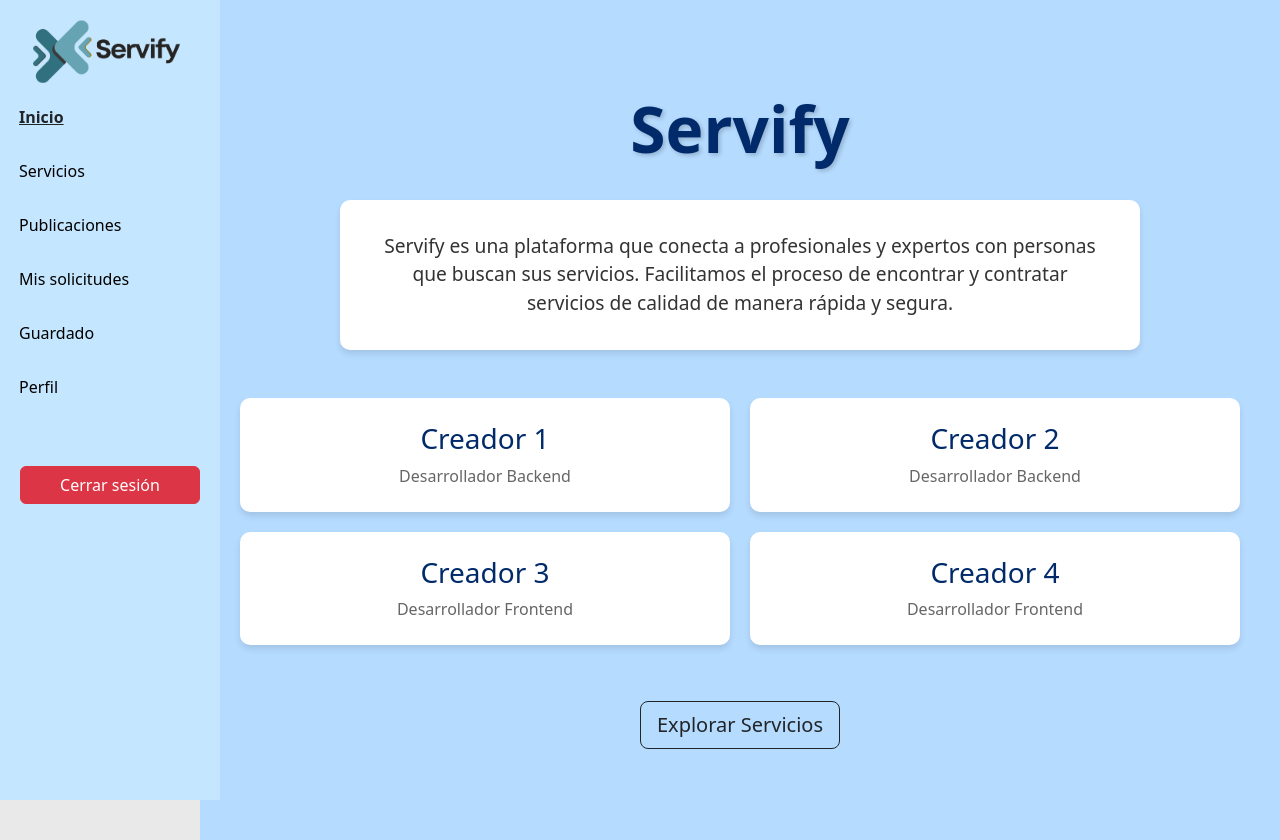
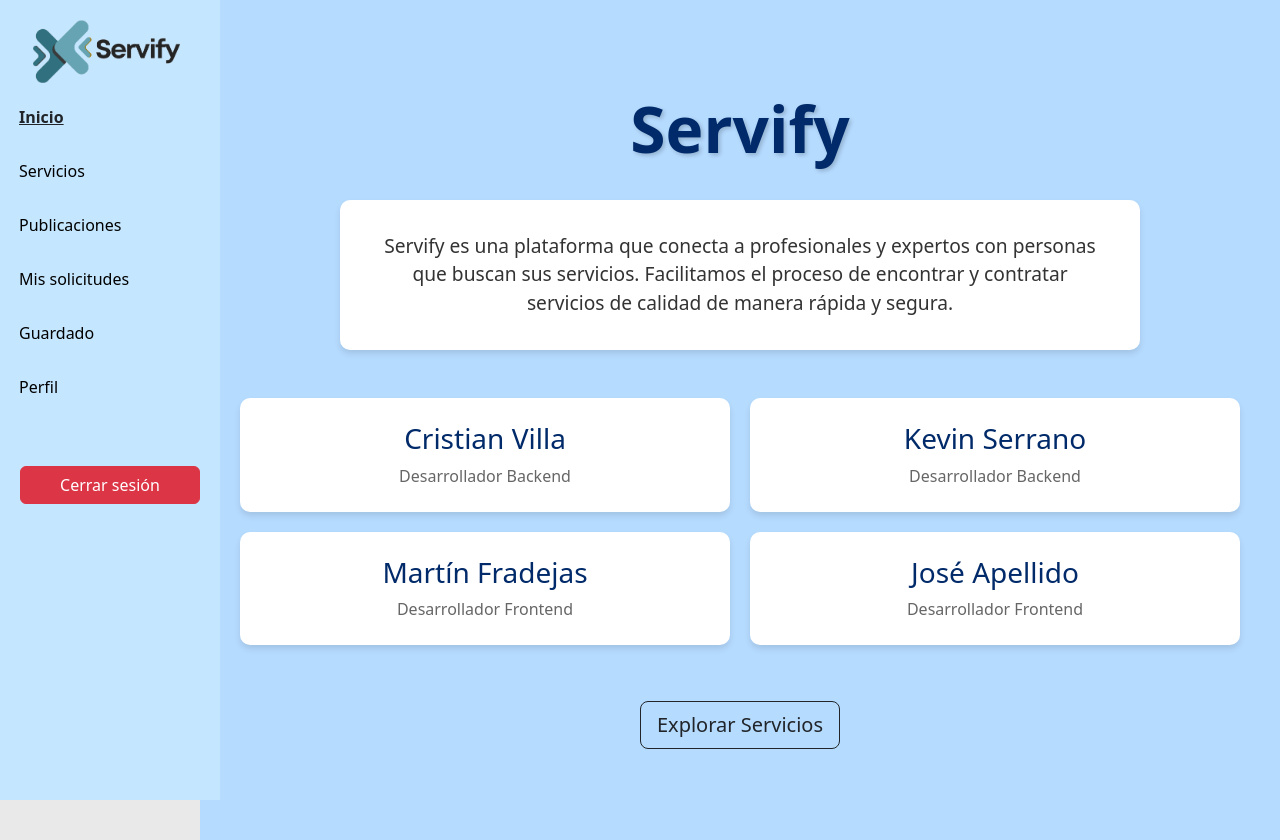
Before and after one commit to TinchoARS/FrontServices, a React (Vite) app: page / in a window 1280 px wide. Built offline with nearby package versions, Linux system fonts and the light colour scheme; sample sign-in values are in the browser's storage.

Commit message:
Colocancion de nombres de programadores en home

```diff
--- a/src/components/layout/Home.jsx
+++ b/src/components/layout/Home.jsx
@@ -20,19 +20,19 @@ export const Home = () => {
 
         <div className="creators-container">
           <div className="creator-box">
-            <h3>Creador 1</h3>
+            <h3>Cristian Villa</h3>
             <p>Desarrollador Backend</p>
           </div>
           <div className="creator-box">
-            <h3>Creador 2</h3>
+            <h3>Kevin Serrano</h3>
             <p>Desarrollador Backend</p>
           </div>
           <div className="creator-box">
-            <h3>Creador 3</h3>
+            <h3>Martín Fradejas</h3>
             <p>Desarrollador Frontend</p>
           </div>
           <div className="creator-box">
-            <h3>Creador 4</h3>
+            <h3>José Apellido</h3>
             <p>Desarrollador Frontend</p>
           </div>
         </div>
```
